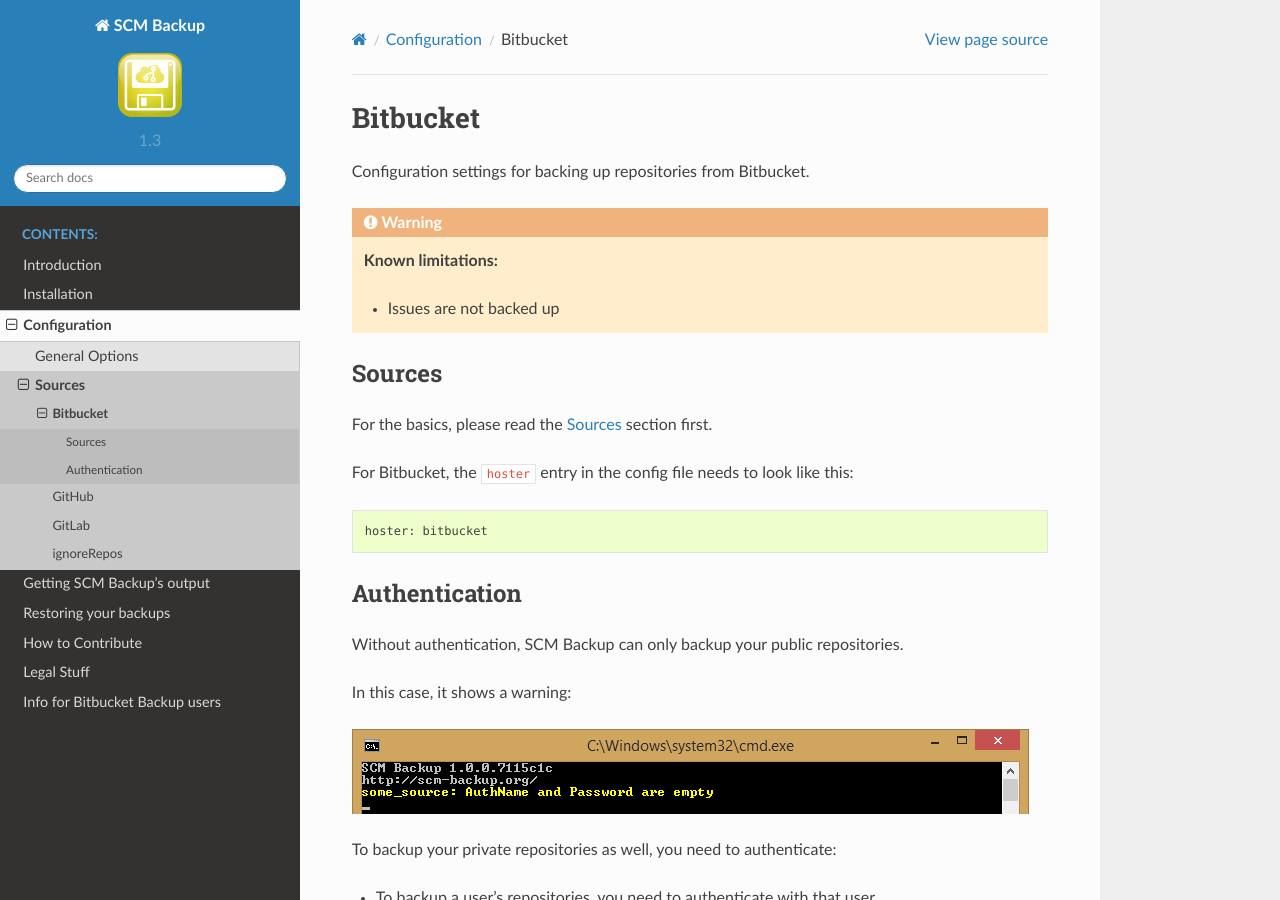
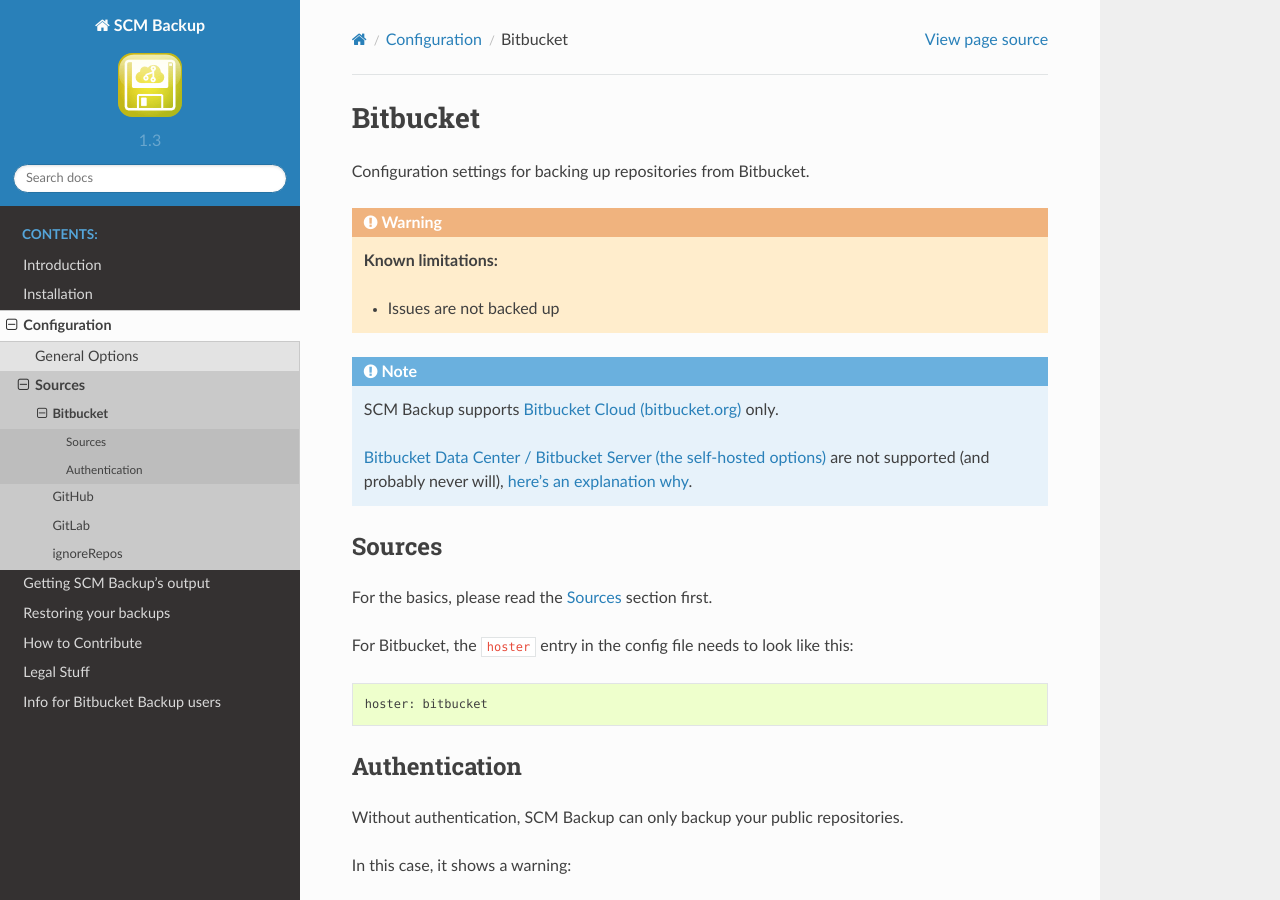
Before and after one commit to christianspecht/scm-backup-docs, a Sphinx documentation site: the page built from source/config-bitbucket.rst, in a window 1280 px wide and 900 px high. Built offline with Sphinx 7.4.7 and the Read the Docs theme 2.0.0, drawn with Linux system fonts in a browser that asks for light colours.

Commit message:
add note about local Bitbucket because of christianspecht/scm-backup#42

```diff
--- a/source/config-bitbucket.rst
+++ b/source/config-bitbucket.rst
@@ -8,6 +8,12 @@ Configuration settings for backing up repositories from Bitbucket.
     **Known limitations:**
 
     - Issues are not backed up
+
+.. note::
+
+    SCM Backup supports `Bitbucket Cloud (bitbucket.org) <https://bitbucket.org>`_ only.
+
+    `Bitbucket Data Center / Bitbucket Server (the self-hosted options) <https://bitbucket.org/product/enterprise>`_ are not supported (and probably never will), `here's an explanation why <https://github.com/christianspecht/scm-backup/issues/25#issuecomment-434444008>`_.
 
 
 Sources
```
